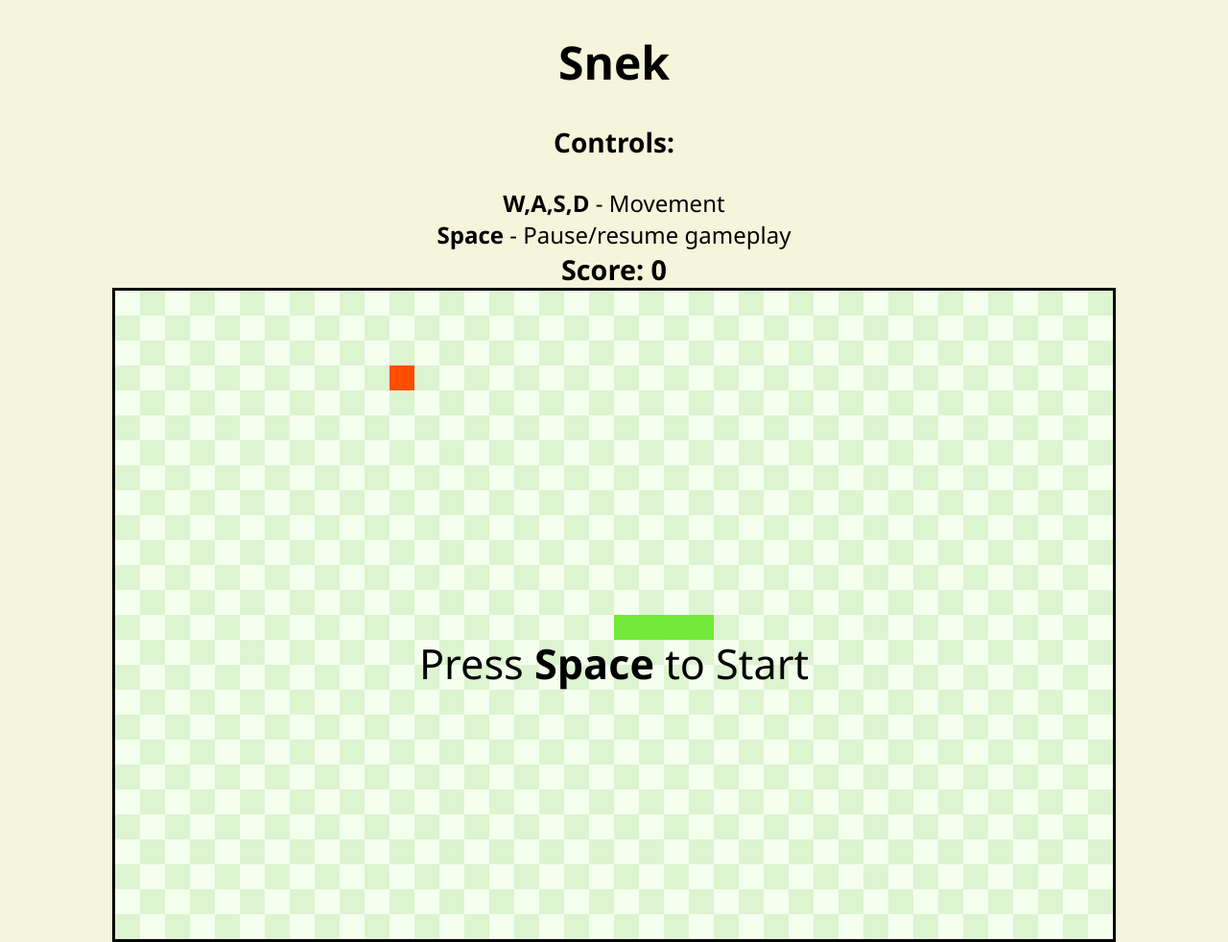
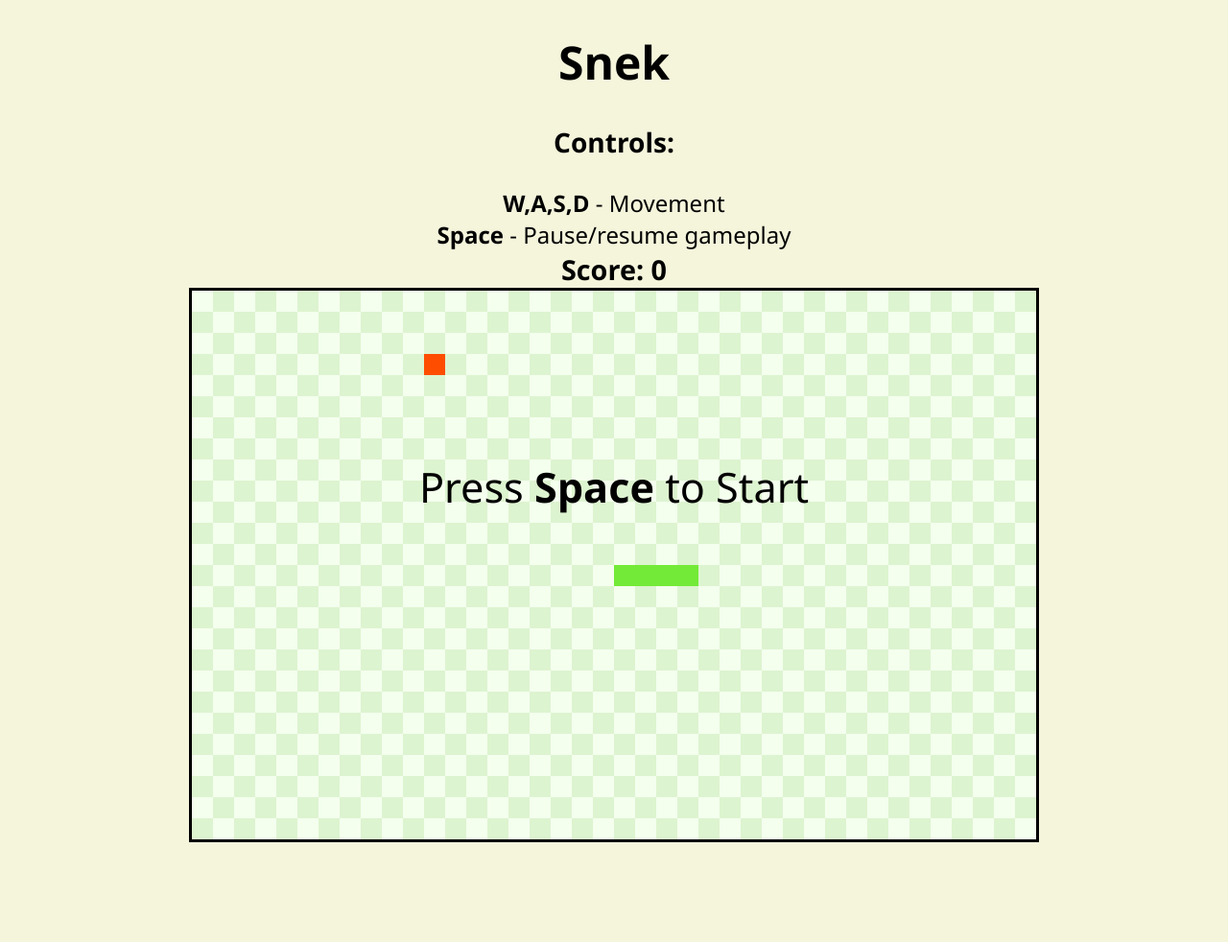
Before and after one commit to legovader09/Snake, a plain HTML site: page src/index.html in a window 1280 px wide. Shown: the whole page at 96% size. After the commit the page ends 878 px from the top, so only its background shows below. Drawn offline with Linux system fonts and the light colour scheme.

Commit message:
Fixed margins

```diff
--- a/src/css/stylesheet.css
+++ b/src/css/stylesheet.css
@@ -41,7 +41,7 @@ td {
 }
 
 .hover-text {
-  margin-top: -20rem;
+  margin-top: -25rem;
   font-size: 1.8em;
   user-select: none;
 }
@@ -62,7 +62,7 @@ td {
 
 @media only screen and (min-width: 1024px) {
   td {
-    height: 1.5rem;
-    width: 1.5rem;
+    height: 1.25rem;
+    width: 1.25rem;
   }
 }
```
